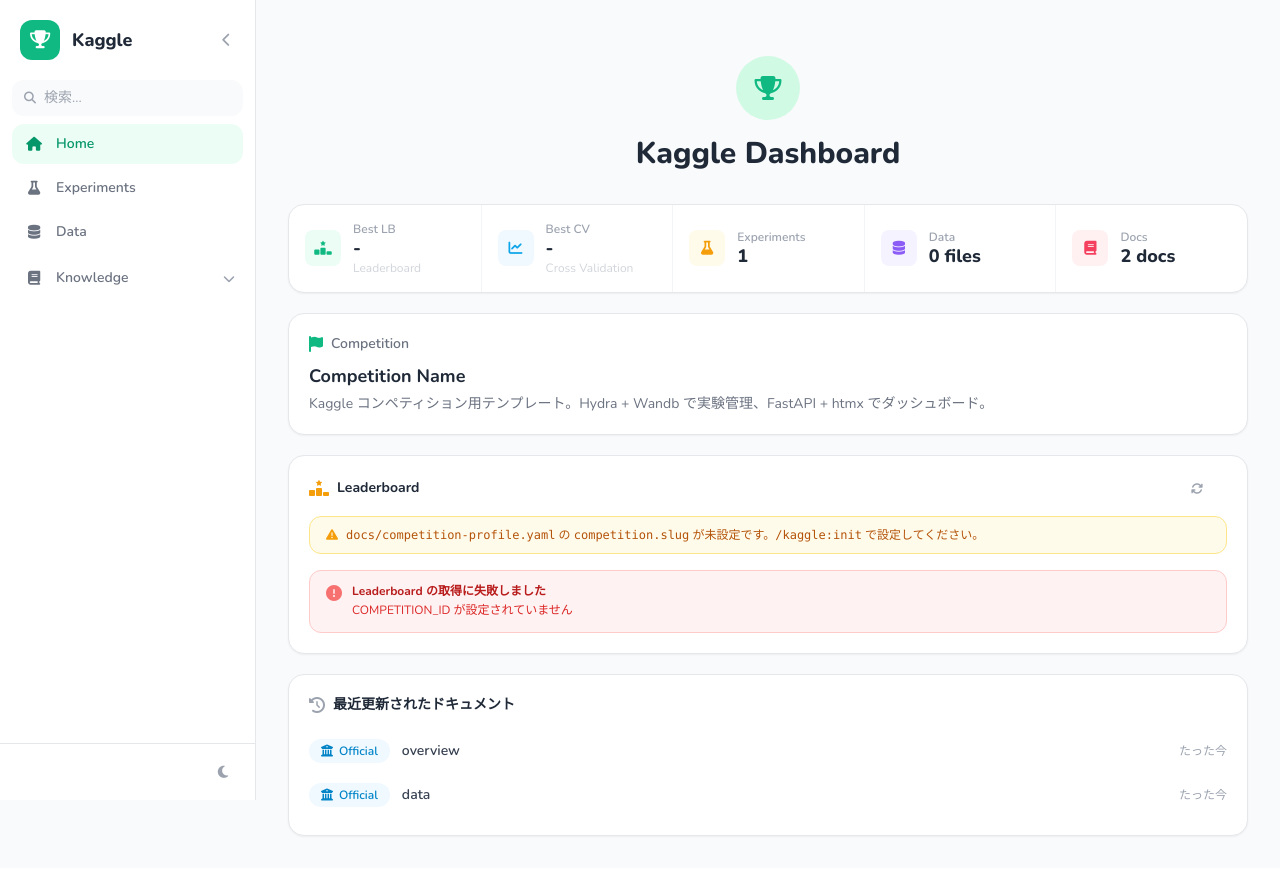
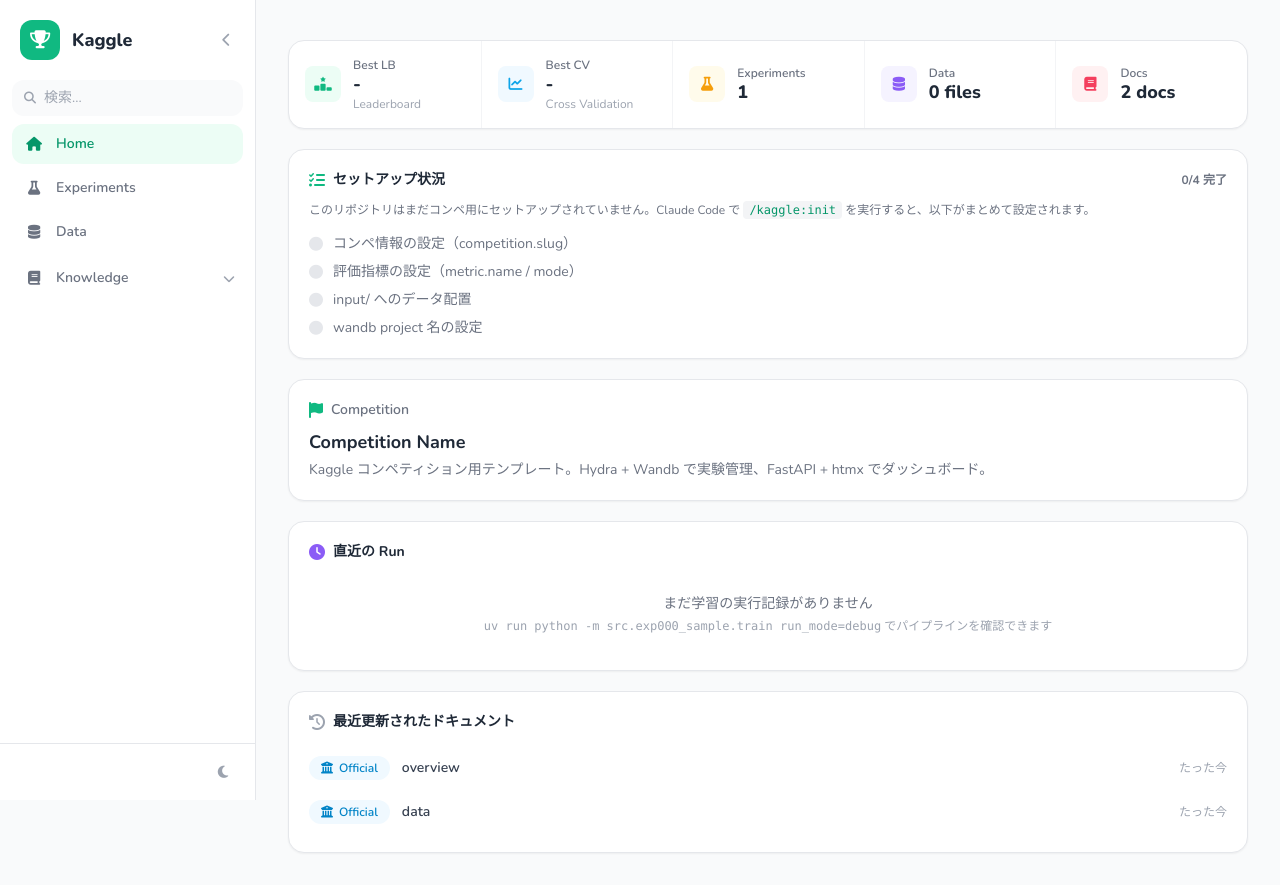
Before and after one commit to Prgckwb/kaggle-template, a FastAPI app: page / in a window 1280 px wide. Before the commit the page ends 837 px from the top, so only its background shows below. Run offline with FastAPI, Linux system fonts and the light colour scheme; some libraries are stand-ins or nearby versions.

Commit message:
✨ Home を再設計（セットアップ状況カード・直近 Run・ヒーロー削除）
- ヒーローセクションを削除し統計バーを最上部に（Experiments/Data/Docs は
  各ページへのリンク化）
- コンペ未設定時: 警告+エラーの二重表示をやめ、/kaggle:init のチェック
  リストを可視化した「セットアップ状況」カードに置き換え（leaderboard の
  取得もスキップ）
- 全実験の run_summary.json から「直近の Run」を表示（mode バッジ・CV・
  相対時刻付き）

Co-Authored-By: Claude Fable 5 <noreply@anthropic.com>

```diff
--- a/app/main.py
+++ b/app/main.py
@@ -13,7 +13,11 @@ from starlette.exceptions import HTTPException as StarletteHTTPException
 from app.pages import data, experiments, knowledge
 from app.services.data import list_input_files
 from app.services.documents import get_competition_overview, list_docs
-from app.services.experiments import get_all_experiment_scores, list_experiments
+from app.services.experiments import (
+    get_all_experiment_scores,
+    list_experiments,
+    list_recent_runs,
+)
 from app.services.helpers import PROJECT_ROOT, error_response
 from app.services.leaderboard import get_leaderboard_summary, is_default_competition
 from app.services.search import global_search
@@ -161,6 +165,45 @@ def _get_best_score_fn():
     return _best_fn_cache["fn"]
 
 
+def _get_setup_status(input_file_count: int) -> dict:
+    """未セットアップ状態の Home に表示するチェックリストを組み立てる。"""
+    profile: dict = {}
+    profile_path = PROJECT_ROOT / "docs" / "competition-profile.yaml"
+    if profile_path.exists():
+        try:
+            profile = yaml.safe_load(profile_path.read_text()) or {}
+        except Exception:
+            profile = {}
+    comp = profile.get("competition") or {}
+    metric = profile.get("metric") or {}
+    wandb_cfg = profile.get("wandb") or {}
+
+    items = [
+        {
+            "label": "コンペ情報の設定（competition.slug）",
+            "done": bool(comp.get("slug")),
+        },
+        {
+            "label": "評価指標の設定（metric.name / mode）",
+            "done": bool(metric.get("name")) and metric.get("name") != "score",
+        },
+        {
+            "label": "input/ へのデータ配置",
+            "done": input_file_count > 0,
+        },
+        {
+            "label": "wandb project 名の設定",
+            "done": bool(wandb_cfg.get("project"))
+            and wandb_cfg.get("project") != "kaggle-competition",
+        },
+    ]
+    return {
+        "items": items,
+        "done_count": sum(1 for i in items if i["done"]),
+        "total": len(items),
+    }
+
+
 @app.get("/", response_class=HTMLResponse)
 def index(request: Request):
     all_docs = list_docs()
@@ -178,7 +221,10 @@ def index(request: Request):
         reverse=True,
     )[:5]
 
-    leaderboard = get_leaderboard_summary()
+    lb_is_default = is_default_competition()
+    # 未設定時は leaderboard の取得自体をスキップ（失敗が確定しているため）
+    leaderboard = None if lb_is_default else get_leaderboard_summary()
+    setup = _get_setup_status(len(input_files)) if lb_is_default else None
 
     return templates.TemplateResponse(
         request,
@@ -193,7 +239,9 @@ def index(request: Request):
             "best_cv": best_cv,
             "competition": competition,
             "recent_docs": recent_docs,
+            "recent_runs": list_recent_runs(),
             "leaderboard": leaderboard,
-            "lb_is_default": is_default_competition(),
+            "lb_is_default": lb_is_default,
+            "setup": setup,
         },
     )
--- a/app/templates/index.html
+++ b/app/templates/index.html
@@ -8,42 +8,72 @@
 
 {% block content %}
 
-<!-- Hero Section -->
-<div class="text-center py-6">
-    <div class="inline-flex items-center justify-center w-16 h-16 bg-emerald-100 rounded-full mb-4">
-        <i class="fa-solid fa-trophy text-emerald-500 text-2xl"></i>
-    </div>
-    <h1 class="text-3xl font-extrabold text-gray-800 dark:text-gray-100 mb-2">
-        Kaggle Dashboard
-    </h1>
-</div>
-
 <!-- Metrics Bar -->
 {% set total_knowledge = all_docs.get('official', [])|length + all_docs.get('insights', [])|length + all_docs.get('discussion', [])|length %}
-<div class="bg-white dark:bg-gray-800 rounded-2xl shadow-sm border border-gray-200 dark:border-gray-700 mb-5">
+<div class="bg-white dark:bg-gray-800 rounded-2xl shadow-sm border border-gray-200 dark:border-gray-700 mb-5 mt-2">
     <div class="grid grid-cols-2 md:grid-cols-5 divide-x divide-gray-100 dark:divide-gray-700">
-        {% for label, value, icon, color, subtitle in [
-            ("Best LB", "%.4f"|format(best_lb) if best_lb is not none else "-", "fa-ranking-star", "emerald", "Leaderboard"),
-            ("Best CV", "%.4f"|format(best_cv) if best_cv is not none else "-", "fa-chart-line", "sky", "Cross Validation"),
-            ("Experiments", experiments|length, "fa-flask", "amber", ""),
-            ("Data", input_files|length ~ " files", "fa-database", "violet", ""),
-            ("Docs", total_knowledge ~ " docs", "fa-book", "rose", ""),
+        {% for label, value, icon, color, subtitle, href in [
+            ("Best LB", "%.4f"|format(best_lb) if best_lb is not none else "-", "fa-ranking-star", "emerald", "Leaderboard", none),
+            ("Best CV", "%.4f"|format(best_cv) if best_cv is not none else "-", "fa-chart-line", "sky", "Cross Validation", none),
+            ("Experiments", experiments|length, "fa-flask", "amber", "", "/experiments"),
+            ("Data", input_files|length ~ " files", "fa-database", "violet", "", "/data"),
+            ("Docs", total_knowledge ~ " docs", "fa-book", "rose", "", "/knowledge"),
         ] %}
-        <div class="px-4 py-4 flex items-center gap-3">
+        {% set inner %}
             <div class="w-9 h-9 bg-{{ color }}-50 dark:bg-{{ color }}-900/30 rounded-lg flex items-center justify-center flex-shrink-0">
                 <i class="fa-solid {{ icon }} text-{{ color }}-500 text-sm"></i>
             </div>
             <div class="min-w-0">
-                <p class="text-xs font-semibold text-gray-400 dark:text-gray-500">{{ label }}</p>
+                <p class="text-xs font-semibold text-gray-500 dark:text-gray-400">{{ label }}</p>
                 <p class="text-lg font-extrabold text-gray-800 dark:text-gray-100 leading-tight">{{ value if value and value != '-' else '-' }}</p>
                 {% if subtitle %}
-                <p class="text-xs text-gray-300 dark:text-gray-500">{{ subtitle }}</p>
+                <p class="text-xs text-gray-400 dark:text-gray-500">{{ subtitle }}</p>
                 {% endif %}
             </div>
+        {% endset %}
+        {% if href %}
+        <a href="{{ href }}" class="px-4 py-4 flex items-center gap-3 hover:bg-gray-50 dark:hover:bg-gray-700 transition-colors" aria-label="{{ label }} ページを開く">
+            {{ inner }}
+        </a>
+        {% else %}
+        <div class="px-4 py-4 flex items-center gap-3">
+            {{ inner }}
         </div>
+        {% endif %}
         {% endfor %}
     </div>
 </div>
+
+{% if setup %}
+<!-- セットアップ状況（コンペ未設定時のみ表示） -->
+<div class="bg-white dark:bg-gray-800 rounded-2xl shadow-sm border border-gray-200 dark:border-gray-700 p-5 mb-5">
+    <div class="flex items-center justify-between mb-3">
+        <div class="flex items-center gap-2">
+            <i class="fa-solid fa-list-check text-emerald-500"></i>
+            <h2 class="text-sm font-bold text-gray-800 dark:text-gray-100">セットアップ状況</h2>
+        </div>
+        <span class="text-xs font-bold text-gray-500 dark:text-gray-400">{{ setup.done_count }}/{{ setup.total }} 完了</span>
+    </div>
+    <p class="text-xs text-gray-500 dark:text-gray-400 mb-4">
+        このリポジトリはまだコンペ用にセットアップされていません。Claude Code で <code class="bg-gray-100 dark:bg-gray-700 rounded px-1.5 py-0.5 font-mono text-emerald-600 dark:text-emerald-400">/kaggle:init</code> を実行すると、以下がまとめて設定されます。
+    </p>
+    <ul class="space-y-2">
+        {% for item in setup["items"] %}
+        <li class="flex items-center gap-2.5 text-sm">
+            {% if item.done %}
+            <i class="fa-solid fa-circle-check text-emerald-500" aria-hidden="true"></i>
+            <span class="text-gray-700 dark:text-gray-200">{{ item.label }}</span>
+            <span class="sr-only">（完了）</span>
+            {% else %}
+            <i class="fa-solid fa-circle text-gray-200 dark:text-gray-600" aria-hidden="true"></i>
+            <span class="text-gray-500 dark:text-gray-400">{{ item.label }}</span>
+            <span class="sr-only">（未完了）</span>
+            {% endif %}
+        </li>
+        {% endfor %}
+    </ul>
+</div>
+{% endif %}
 
 <!-- Competition Overview -->
 {% if competition %}
@@ -59,8 +89,50 @@
 </div>
 {% endif %}
 
-<!-- Leaderboard -->
+{% if not lb_is_default %}
+<!-- Leaderboard（コンペ設定済みのときのみ表示） -->
 {% include "partials/_leaderboard_card.html" %}
+{% endif %}
+
+<!-- 直近の Run -->
+<div class="bg-white dark:bg-gray-800 rounded-2xl shadow-sm border border-gray-200 dark:border-gray-700 p-5 mb-5">
+    <div class="flex items-center gap-2 mb-4">
+        <i class="fa-solid fa-clock text-violet-500"></i>
+        <h2 class="text-sm font-bold text-gray-800 dark:text-gray-100">直近の Run</h2>
+    </div>
+    {% if recent_runs %}
+    <div class="space-y-1">
+        {% for run in recent_runs %}
+        <a href="/experiments/{{ run.exp_name }}"
+           class="flex items-center justify-between py-2 px-2 -mx-2 rounded-lg hover:bg-gray-50 dark:hover:bg-gray-700 transition-colors">
+            <div class="flex items-center gap-3 min-w-0">
+                <span class="text-sm font-bold text-gray-800 dark:text-gray-100 truncate">{{ run.exp_name }}</span>
+                <span class="text-sm text-gray-500 dark:text-gray-400 truncate">{{ run.run_name }}</span>
+                {% if run.run_mode %}
+                <span class="text-xs rounded-full px-2 py-0.5 font-semibold
+                    {% if run.run_mode == 'full' %}bg-emerald-50 text-emerald-600 dark:bg-emerald-900/30 dark:text-emerald-400
+                    {% elif run.run_mode == 'debug' %}bg-gray-100 text-gray-500 dark:bg-gray-700 dark:text-gray-400
+                    {% else %}bg-sky-50 text-sky-600 dark:bg-sky-900/30 dark:text-sky-400{% endif %}">{{ run.run_mode }}</span>
+                {% endif %}
+            </div>
+            <div class="flex items-center gap-3 flex-shrink-0">
+                {% if run.cv_score is not none %}
+                <span class="text-sm font-bold text-gray-800 dark:text-gray-100">CV {{ "%.4f"|format(run.cv_score) }}</span>
+                {% endif %}
+                {% if run.finished_at %}
+                <span class="text-xs text-gray-400 dark:text-gray-500">{{ run.finished_at|timeago }}</span>
+                {% endif %}
+            </div>
+        </a>
+        {% endfor %}
+    </div>
+    {% else %}
+    <div class="text-center py-4">
+        <p class="text-sm text-gray-500 dark:text-gray-400 mb-1">まだ学習の実行記録がありません</p>
+        <p class="text-xs text-gray-400 dark:text-gray-500"><code class="font-mono">uv run python -m src.exp000_sample.train run_mode=debug</code> でパイプラインを確認できます</p>
+    </div>
+    {% endif %}
+</div>
 
 <!-- Recently Updated Documents -->
 <div class="bg-white dark:bg-gray-800 rounded-2xl shadow-sm border border-gray-200 dark:border-gray-700 p-5">
```
Also changed, not shown: app/services/experiments.py (+56 -2 lines).
